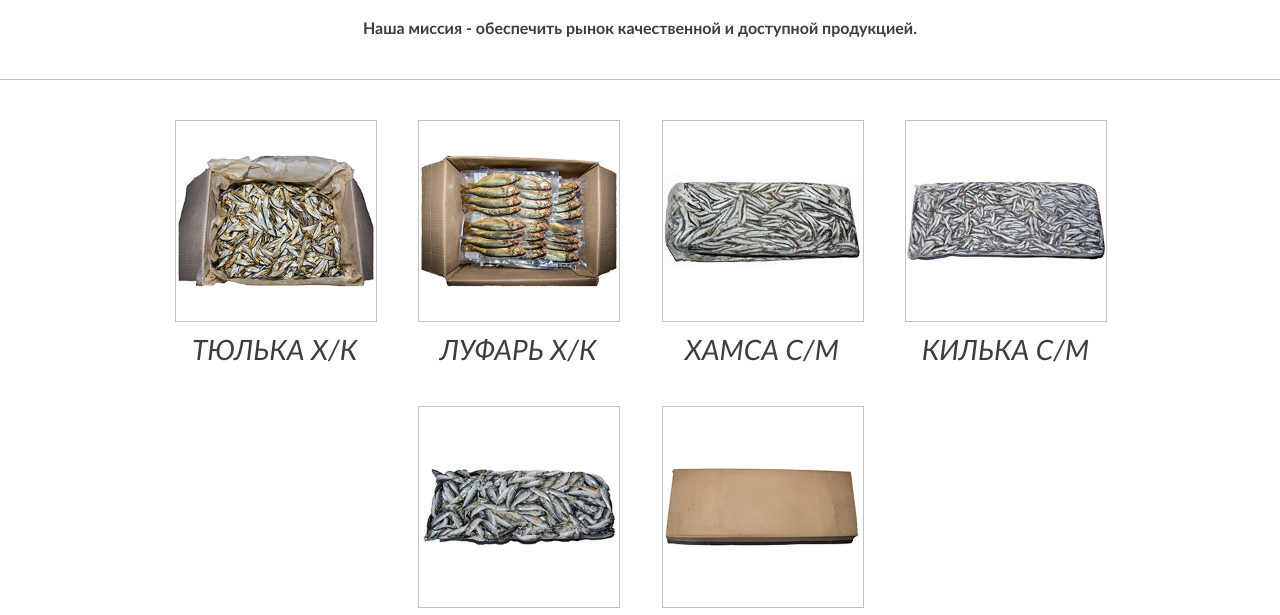
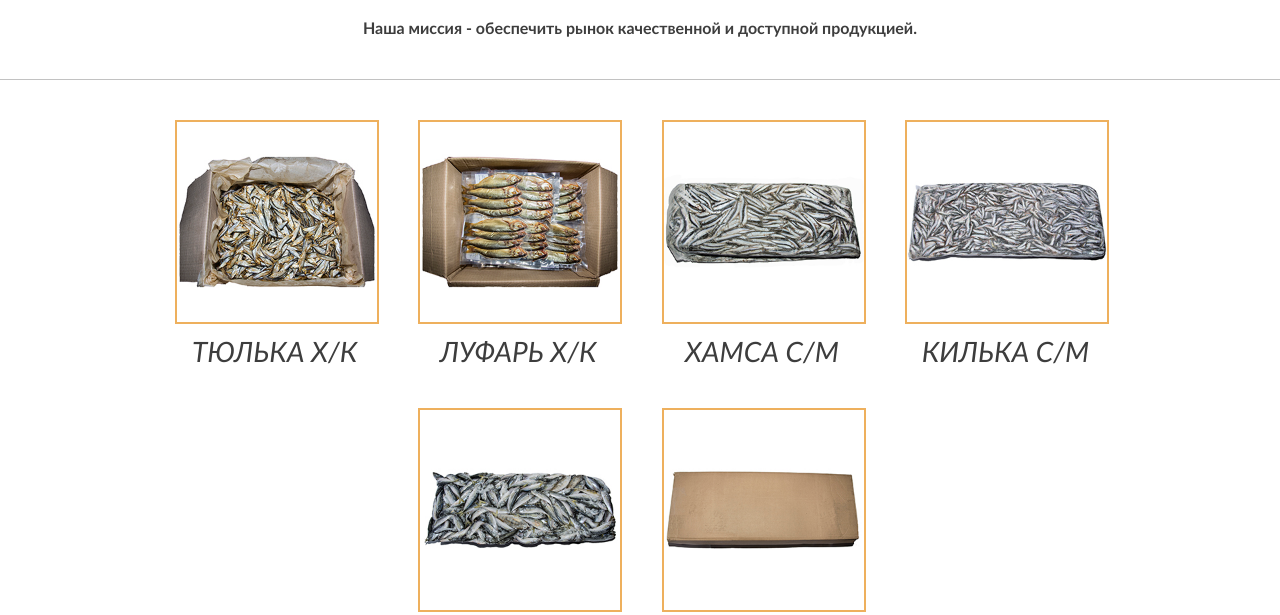
Before and after one commit to cemen7on/krimriba, a plain HTML site: page packing.html in a window 1280 px wide. Shown: the part 158-773 px from the top of the page. Drawn offline with Linux system fonts and the light colour scheme.

Commit message:
Assortment and packing items border was changed

```diff
--- a/css/assortment.css
+++ b/css/assortment.css
@@ -21,7 +21,7 @@
 }
 
 .assortment-item__thumb{
-    border:1px solid #c2c2c2;
+    border:2px solid #EEB05D;
     margin-top:40px;
     height:200px;
     overflow:hidden;
```
